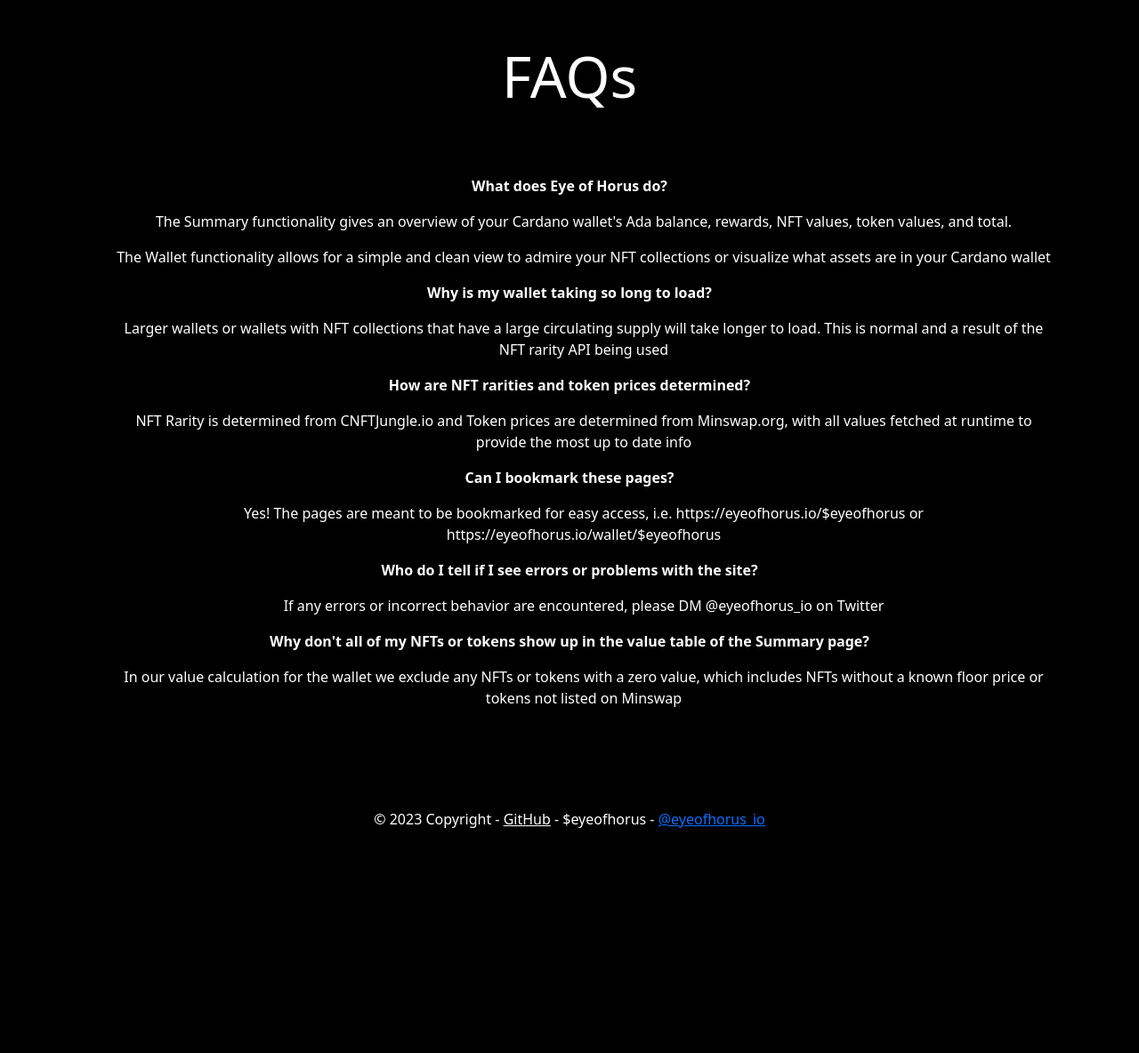
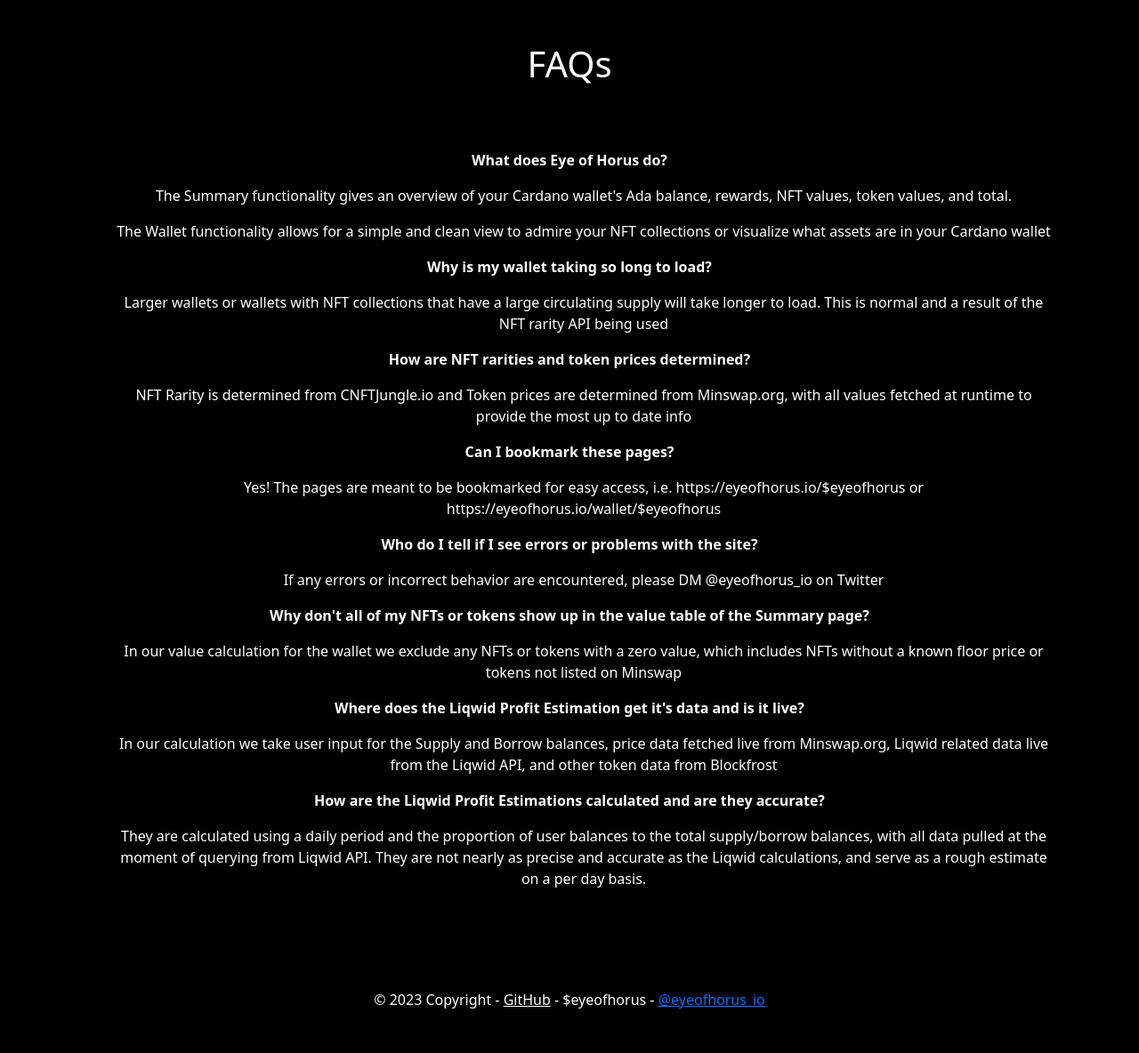
Before and after one commit to maso-soup/horus-project, a Django app: page /faq/ in a window 1280 px wide. Shown: the part 61-1245 px from the top of the page at 89% size. Before the commit the page ends 992 px from the top, so only its background shows below. Run offline with Django 4.2, Linux system fonts and the light colour scheme.

Commit message:
Updated FAQ

```diff
--- a/tools/templates/tools/faq.html
+++ b/tools/templates/tools/faq.html
@@ -3,7 +3,7 @@
 {% load static %}
 {% block content %}
 
-<h1 class="display-3 pb-3"> FAQs  </h1>
+<h1 class="display-6 pb-3"> FAQs  </h1>
 
 <div class="container pt-5">
     <p><b>What does Eye of Horus do?</b></p>
@@ -24,6 +24,12 @@
 
     <p><b>Why don't all of my NFTs or tokens show up in the value table of the Summary page?</b></p>
     <ul>In our value calculation for the wallet we exclude any NFTs or tokens with a zero value, which includes NFTs without a known floor price or tokens not listed on Minswap</ul>
+
+    <p><b>Where does the Liqwid Profit Estimation get it's data and is it live?</b></p>
+    <ul>In our calculation we take user input for the Supply and Borrow balances, price data fetched live from Minswap.org, Liqwid related data live from the Liqwid API, and other token data from Blockfrost</ul>
+
+    <p><b>How are the Liqwid Profit Estimations calculated and are they accurate?</b></p>
+    <ul>They are calculated using a daily period and the proportion of user balances to the total supply/borrow balances, with all data pulled at the moment of querying from Liqwid API. They are not nearly as precise and accurate as the Liqwid calculations, and serve as a rough estimate on a per day basis. </ul>
 </div>
 
 
```
